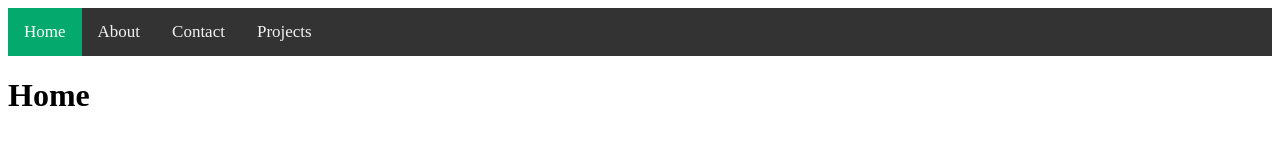
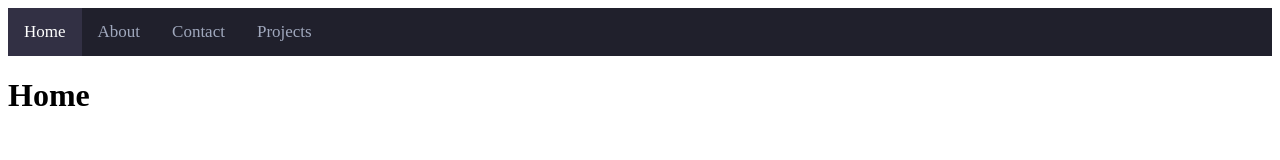
Before and after one commit to DylanMcBean/Website, a plain HTML site: page index.html in a window 1280 px wide. Drawn offline with Linux system fonts and the light colour scheme.

Commit message:
style changes

```diff
--- a/style.css
+++ b/style.css
@@ -1,13 +1,13 @@
 /* Add a black background color to the top navigation */
 .topnav {
-  background-color: #333;
+  background-color: #20202c;
   overflow: hidden;
 }
 
 /* Style the links inside the navigation bar */
 .topnav a {
   float: left;
-  color: #f2f2f2;
+  color: #a0a8bd;
   text-align: center;
   padding: 14px 16px;
   text-decoration: none;
@@ -16,12 +16,12 @@
 
 /* Change the color of links on hover */
 .topnav a:hover {
-  background-color: #ddd;
+  background-color: #0a0a0a;
   color: black;
 }
 
 /* Add a color to the active/current link */
 .topnav a.active {
-  background-color: #04aa6d;
+  background-color: #323044;
   color: white;
 }
```
